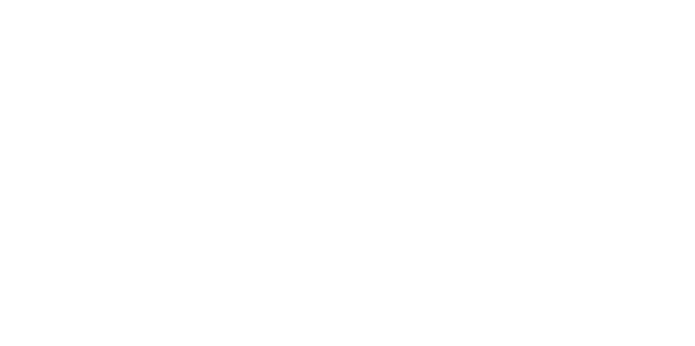
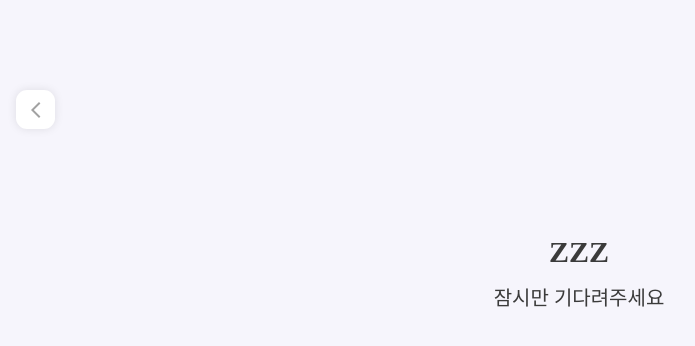
Before and after one commit to LikeLionHGU/Yesod_Kimchijjim_Front, a React (Create React App) app: page /loading in a window 1280 px wide. Before the commit this address had no page. Shown: the top 346 px of the page, without its empty margins (61-756 px from the left). Built offline with nearby package versions, Linux system fonts and the light colour scheme.

Commit message:
init: loading페이지 추가, roomInvitePage에 홈아이콘 추가

```diff
--- a/src/App.js
+++ b/src/App.js
@@ -10,6 +10,7 @@
 import RoomLeaderWaitPage from "./pages/RoomWaitPage/RoomLeaderWaitPage";
 import RoomJoinPage from "./pages/RoomJoinPage/RoomJoinPage";
 import RoomMemberWaitPage from "./pages/RoomWaitPage/RoomMemberWaitPage";
+import LoadingPage from "./pages/LoadingPage/LoadingPage";
 
 function App() {
   return (
@@ -17,6 +18,7 @@
       <Routes>
 
         <Route path="/" element={<RoomStartPage />} />
+        <Route path="/loading" element={<LoadingPage/>}/>
         <Route path="/room/create" element={<RoomCreatePage/>}/>
         <Route path="/room/invite" element={<RoomInvitePage/>}/>
         <Route path="/room/leader/wait" element={<RoomLeaderWaitPage/>}/>
--- /dev/null
+++ b/src/pages/LoadingPage/LoadingPage.js
@@ -0,0 +1,62 @@
+import react, {useState} from "react";
+import styled from "styled-components";
+import { useNavigate } from "react-router-dom";
+import { Colors } from "../../styles/colors";
+import GoBackPage from "../../components/common/BackButton";
+
+const LoadingPage = () => {
+    const navigate = useNavigate();
+
+    return(
+        <PageContainer>
+            <GoBackPage/>
+            <TitleGroup>
+                <Title>ZZZ</Title>
+                <SubTitle>잠시만 기다려주세요</SubTitle>
+            </TitleGroup>
+        </PageContainer>
+    );
+};
+
+export default LoadingPage;
+
+//styled-components
+const PageContainer = styled.div`
+    width: 100 %;
+    min-height: 100vh;
+    background: ${ Colors.backgroundColor };
+    display: flex;
+    flex-direction: column;
+    align-items: center;
+    padding-top: 43px;
+    padding-bottom: 269px;
+    position: relative;
+    box-sizing: border-box;
+`;
+
+const TitleGroup = styled.div`
+    text-align: center;
+    margin-top: 164px;
+`;
+
+const Title = styled.p`
+    color: ${ Colors.detailBlack };
+    text-align: center;
+    font-family: ${ Colors.font };
+    font-size: 30px;
+    font-style: normal;
+    font-weight: 700;
+    line-height: 30px;
+    margin-bottom: 15px;
+`;
+
+const SubTitle = styled.p`
+    color: ${ Colors.detailBlack };
+    text-align: center;
+    font-family: ${ Colors.font };
+    font-size: 20px;
+    font-style: normal;
+    font-weight: 400;
+    margin-bottom: 0;
+    margin-top: 0;
+`;
--- a/src/pages/RoomInvitePage/RoomInvitePage.js
+++ b/src/pages/RoomInvitePage/RoomInvitePage.js
@@ -4,8 +4,8 @@
 import { Colors } from "../../styles/colors";
 import TitleSection from "../../components/common/TitleSection";
 import GoBackPage from "../../components/common/BackButton";
-import TitleIcon from "../../assets/Ellipse 5.svg";
 import LinkIcon from "../../assets/linkIcon.svg";
+import HomeIcon from "../../assets/homeIcon.svg";
 
 /*방장이 RoomCreatePage이후 들어옴*/
 /* 백엔드에서 방코드를 받아와서 띄워야 함 */
@@ -39,7 +39,7 @@
         <PageContainer>
             <GoBackPage/>
             <TitleSection
-                iconSrc={TitleIcon}
+                iconSrc={HomeIcon}
                 titleText={"방이 생성되었습니다"}
                 subTitleText={"룸메이트에게 초대 코드를 공유하세요"}
             />
```
Also changed, not shown: src/assets/homeIcon.svg (added).
